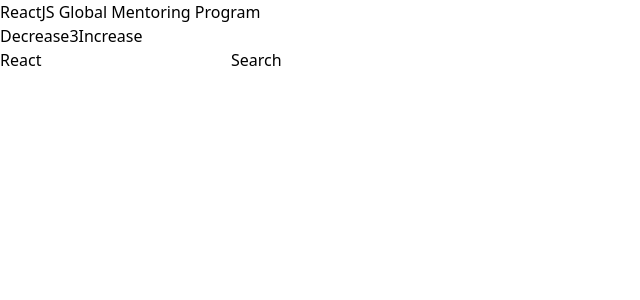
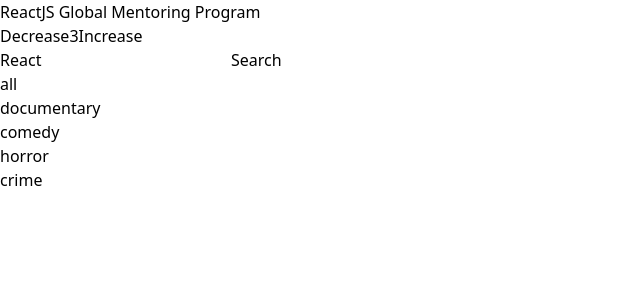
Before and after one commit to nodm/epam-react-course, a React (Vite) app: page / in a window 1280 px wide. Shown: the top 300 px of the page, without its empty margins (0-640 px from the left). Built offline with nearby package versions, Linux system fonts and the light colour scheme.

Commit message:
T01: Add GenreSelect component

```diff
--- a/src/App.jsx
+++ b/src/App.jsx
@@ -1,10 +1,16 @@
 import Counter from './components/Counter';
 import SearchForm from './components/SearchForm';
+import GenreSelect from './components/GenreSelect';
 import "./App.css";
+
+const GENRE_LIST = ['all', 'documentary', 'comedy', 'horror', 'crime'];
 
 function App() {
   const handleSearch = (query) => {
     console.log(`Let's search for "${query}"`);
+  };
+  const handleGenreSelect = (genre) => {
+    console.log(`Selected genre "${genre}"`);
   };
 
   return (
@@ -15,6 +21,11 @@ function App() {
       <main>
         <Counter initialValue={3} />
         <SearchForm onSearch={handleSearch} initialQuery="React" />
+        <GenreSelect
+          genreList={GENRE_LIST}
+          initialGenre={GENRE_LIST[3]}
+          onSelect={handleGenreSelect}
+        />
       </main>
     </>
   );
--- /dev/null
+++ b/src/components/GenreSelect.jsx
@@ -0,0 +1,35 @@
+import * as React from 'react';
+
+// eslint-disable-next-line react/prop-types
+export default function GenreSelect({ genreList = [], initialGenre, onSelect }) {
+  const [activeGenre, setActiveGenre] = React.useState(initialGenre);
+
+  const handleGenreSelect = (selectedGenre) => {
+    if (selectedGenre === activeGenre) {
+      return;
+    }
+
+    setActiveGenre(selectedGenre);
+    onSelect(selectedGenre);
+  };
+
+  return (
+    <div className="py-4 bg-slate-800">
+      <ul className="bg-slate-800 border-b-2 border-slate-600">
+        {genreList.map((genre) => (
+          <li
+            key={genre}
+            className={`inline-block mx-4 ${genre === activeGenre ? 'border-b-2 border-red-400 mb-[-2px]' : ''}`}
+          >
+            <button
+              className="py-3 text-white uppercase select-none"
+              onClick={() => handleGenreSelect(genre)}
+            >
+              {genre}
+            </button>
+          </li>
+        ))}
+      </ul>
+    </div>
+  );
+}
```
